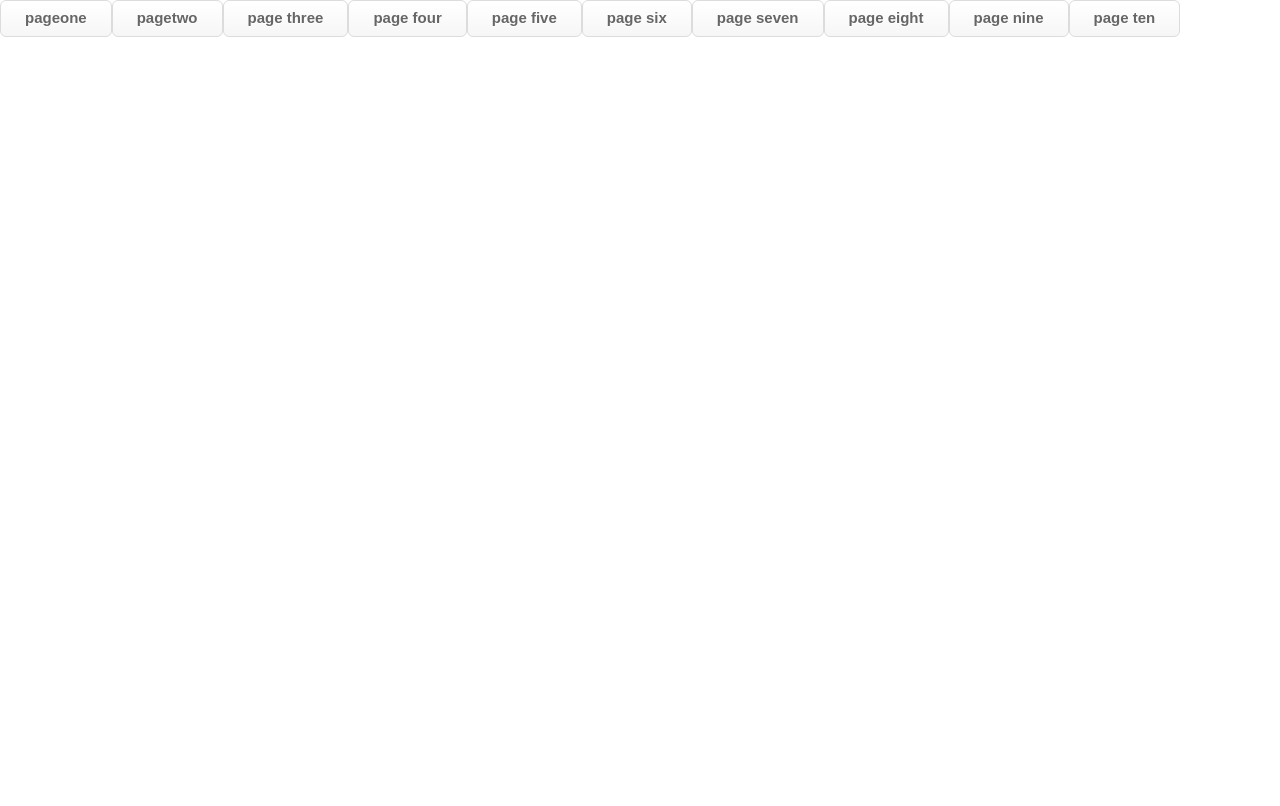
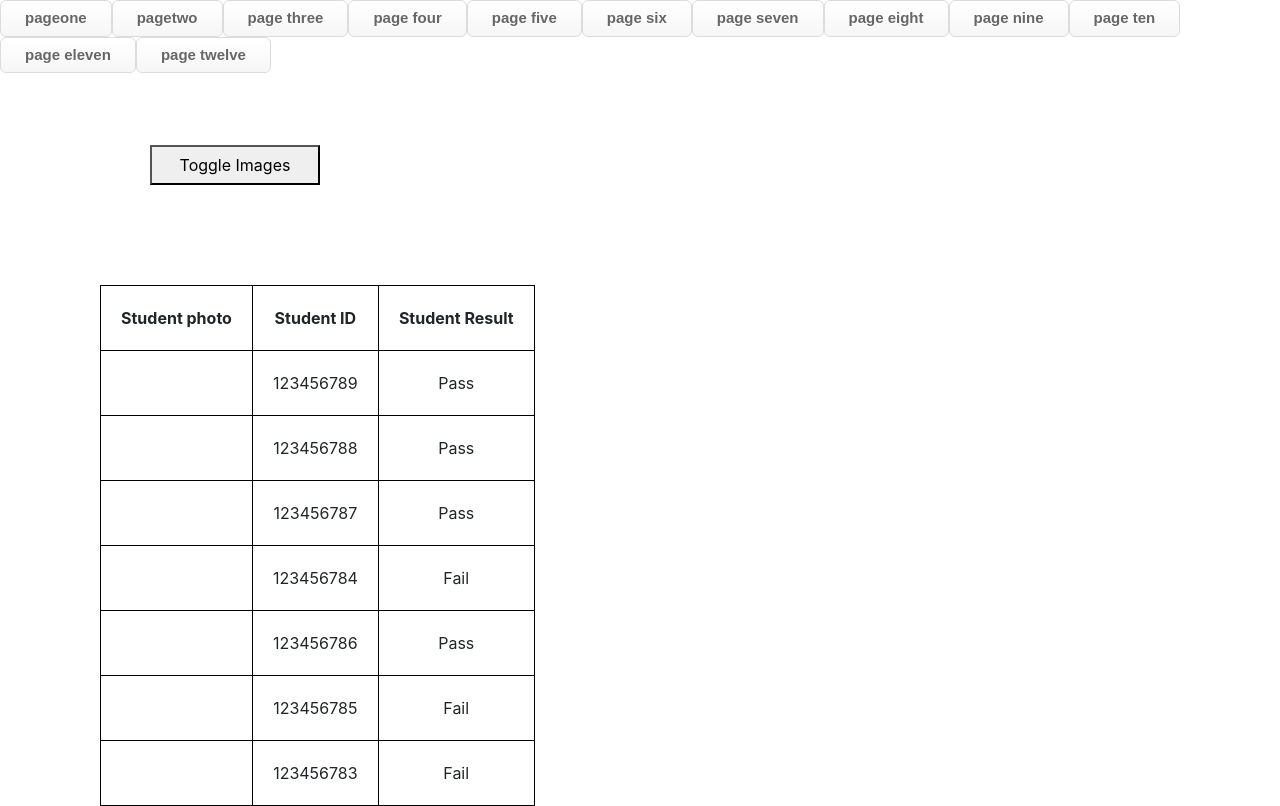
Before and after one commit to sreekanthmandala1/AngularRouting, an Angular app: page /pageeleven in a window 1280 px wide. Before the commit this address led to /. Built offline with nearby package versions, Linux system fonts and the light colour scheme.

Commit message:
pull now

```diff
--- a/src/app/app.module.ts
+++ b/src/app/app.module.ts
@@ -25,6 +25,8 @@ import { CockpitComponent } from './page-eight/cockpit/cockpit.component';
 import { ServerElementComponent } from './page-eight/server-element/server-element.component';
 import { PageNineComponent } from './page-nine/page-nine.component';
 import { PageTenComponent } from './page-ten/page-ten.component';
+import { PageelevenComponent } from './pageeleven/pageeleven.component';
+import { PagetwelveComponent } from './pagetwelve/pagetwelve.component';
 
 
 
@@ -50,6 +52,8 @@ import { PageTenComponent } from './page-ten/page-ten.component';
     ServerElementComponent,
     PageNineComponent,
     PageTenComponent,
+    PageelevenComponent,
+    PagetwelveComponent,
 
   ],
   imports: [
--- a/src/app/home/home.component.html
+++ b/src/app/home/home.component.html
@@ -8,5 +8,9 @@
 <a class="button" routerLink="/pageeight" >page eight</a>
 <a class="button" routerLink="/pagenine" >page nine</a>
 <a class="button" routerLink="/pageten" >page ten</a>
+<a class="button" routerLink="/pageeleven" >page eleven</a>
+<a class="button" routerLink="/pagetwelve" >page twelve</a>
+
+
 
 <router-outlet></router-outlet>
--- a/src/app/page-nine/page-nine.component.html
+++ b/src/app/page-nine/page-nine.component.html
@@ -1,3 +1,3 @@
-<div>
+<div style="margin-left: 200px;padding: 10%;"><br>
     <button class="btn btn-primary" (click)="hedid()">Just a button</button>
 </div>
--- /dev/null
+++ b/src/app/pageeleven/pageeleven.component.css
@@ -0,0 +1,14 @@
+table, th, td {
+    border: 1px solid black;
+    padding: 20px;
+    text-align: center;
+  }
+  img {
+      border-radius: 50%;
+      height: 50px;
+      width: 50px;
+  }
+  table {
+      margin-left: 100px;
+      margin-top: 100px;
+  }
--- /dev/null
+++ b/src/app/pageeleven/pageeleven.component.html
@@ -0,0 +1,63 @@
+<br><br><br><br>
+<button class="primary" (click)='toggleimages()' style="width: 170px;height:40px;margin-left: 150px;">Toggle
+    Images</button>
+
+<table>
+    <tr>
+        <th>Student photo</th>
+        <th>Student ID</th>
+        <th>Student Result</th>
+    </tr>
+    <tr>
+<td> <img *ngIf = 'showimg';else hidden
+            [src]='imgpath'>
+         </td>
+        <td>123456789</td>
+        <td>Pass</td>
+    </tr>
+    <tr>
+        <td> <img *ngIf = 'showimg'
+            [src]='imgpath'> </td>
+        <td>123456788</td>
+        <td>Pass</td>
+    </tr>
+    <tr>
+        <td> <img *ngIf = 'showimg'
+             [src]='imgpath'> </td>
+
+
+        <td>123456787</td>
+        <td>Pass</td>
+    </tr>
+    <tr>
+        <td> <img *ngIf = 'showimg'
+            [src]='imgpath'> </td>
+
+
+        <td>123456784</td>
+        <td>Fail</td>
+    </tr>
+    <tr>
+        <td> <img *ngIf = 'showimg'
+            [src]='imgpath'> </td>
+
+
+        <td>123456786</td>
+        <td>Pass</td>
+    </tr>
+    <tr>
+        <td> <img *ngIf = 'showimg'
+            [src]='imgpath'> </td>
+
+
+        <td>123456785</td>
+        <td>Fail</td>
+    </tr>
+    <tr>
+        <td> <img *ngIf = 'showimg'
+            [src]='imgpath'> </td>
+
+        <td>123456783</td>
+        <td>Fail</td>
+    </tr>
+</table>
--- /dev/null
+++ b/src/app/pageeleven/pageeleven.component.ts
@@ -0,0 +1,23 @@
+import { Component, OnInit } from '@angular/core';
+
+@Component({
+  selector: 'app-pageeleven',
+  templateUrl: './pageeleven.component.html',
+  styleUrls: ['./pageeleven.component.css']
+})
+export class PageelevenComponent implements OnInit {
+
+  constructor() { }
+
+  ngOnInit(): void {
+  }
+
+  showimg:boolean = false;
+  imgpath = "https://st2.depositphotos.com/1431107/9973/v/950/depositphotos_99733838-stock-illustration-student-vector-icon.jpg"
+
+  toggleimages(){
+    this.showimg = !this.showimg
+  }
+
+
+}
--- /dev/null
+++ b/src/app/pagetwelve/pagetwelve.component.css
@@ -0,0 +1,5 @@
+table, th, td {
+    border: 1px solid black;
+    padding: 20px;
+    text-align: center;
+  }
--- /dev/null
+++ b/src/app/pagetwelve/pagetwelve.component.html
@@ -0,0 +1,20 @@
+<table>
+    <tr>
+        <th>Student Name</th>
+        <th>Student Photo</th>
+        <th>Student Id</th>
+        <th>Student Result</th>
+    </tr>
+    <tr *ngFor = 'let student of students'>
+   <td> {{student.studentname}} </td>
+   <td>
+       <img [src]='student.imagepath'
+       [style.width.px]='imagewidth'
+       [style.height.px] = 'imageheight'
+       [style.border-radius.px]='borderrad'>
+   </td>
+   <td> {{student.studentid}} </td>
+   <td> {{student.result}} </td>
+
+    </tr>
+</table>
--- /dev/null
+++ b/src/app/pagetwelve/pagetwelve.component.ts
@@ -0,0 +1,72 @@
+import { Component, OnInit } from '@angular/core';
+
+@Component({
+  selector: 'app-pagetwelve',
+  templateUrl: './pagetwelve.component.html',
+  styleUrls: ['./pagetwelve.component.css']
+})
+export class PagetwelveComponent implements OnInit {
+
+  imagewidth:number = 50;
+  imageheight:number = 50;
+  borderrad:number = 50;
+
+  constructor() { }
+
+  ngOnInit(): void {
+  }
+
+students:any[]= [
+
+{
+  "studentname" : "Bhargavi",
+  "imagepath" : "https://www.svgrepo.com/show/190738/learning-student.svg",
+  "studentid" : 123456789,
+  "result" : "pass"
+},
+{
+  "studentname" : "Madhuri",
+  "imagepath" : "https://www.svgrepo.com/show/190738/learning-student.svg",
+  "studentid" : 123456788,
+  "result" : "pass"
+
+},
+{
+  "studentname" : "Halwa",
+  "imagepath" : "https://www.svgrepo.com/show/190738/learning-student.svg",
+  "studentid" : 123456787,
+  "result" : "pass"
+
+},
+{
+  "studentname" : "Chethana",
+  "imagepath" : "https://www.svgrepo.com/show/190738/learning-student.svg",
+  "studentid" : 123456786,
+  "result" : "pass"
+},
+{
+  "studentname" : "Likitha",
+  "imagepath" : "https://www.svgrepo.com/show/190738/learning-student.svg",
+  "studentid" : 123456785,
+  "result" : "pass"
+},
+{
+  "studentname" : "Chikitha",
+  "imagepath" : "https://www.svgrepo.com/show/190738/learning-student.svg",
+  "studentid" : 123456784,
+  "result" : "pass"
+},
+{
+  "studentname" : "Thakita",
+  "imagepath" : "https://www.svgrepo.com/show/190738/learning-student.svg",
+  "studentid" : 123456783,
+  "result" : "pass"
+}
+
+]
+
+
+
+
+
+}
```
Also changed, not shown: src/app/app-routing.module.ts (+8 -1 lines), 2 other files (tests, documents, lock files or other folders).
